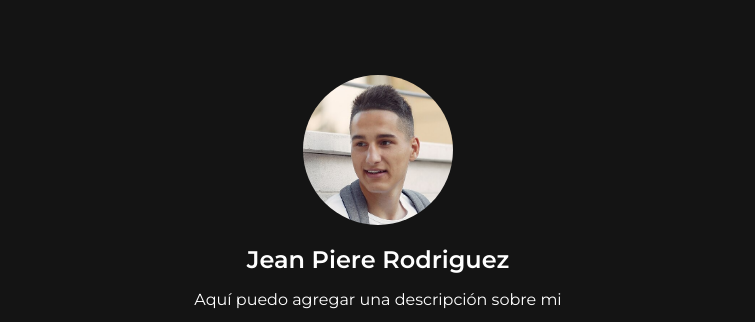
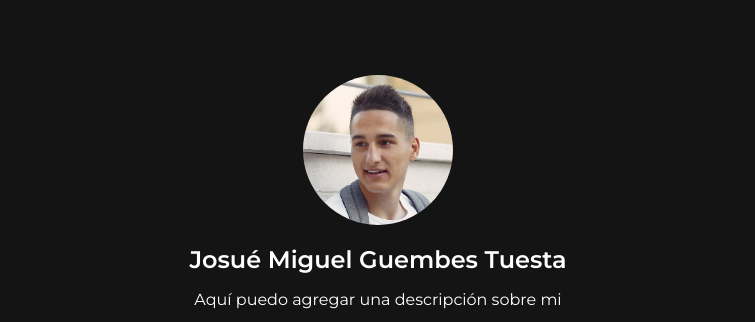
Before and after one commit to JozGmbs10/skillup-proyect, a plain HTML site: page src/index.html in a window 1280 px wide. Shown: the top 322 px of the page, without its empty margins (262-1017 px from the left). Drawn offline with Linux system fonts and the light colour scheme.

Commit message:
Actualizacion del index

```diff
--- a/src/index.html
+++ b/src/index.html
@@ -13,7 +13,7 @@
     <!--Agrego mis estilos-->
     <link rel="stylesheet" href="./styles.css" />
 
-    <title>Jp Dev</title>
+    <title>Portafolio Guembes Dev</title>
   </head>
   <body>
     <!--Aquí inicio con el body-->
@@ -25,7 +25,7 @@
         alt="Foto del Perfil"
       />
       <!--Un único H1 -->
-      <h1 class="titulo">Jean Piere Rodriguez</h1>
+      <h1 class="titulo">Josué Miguel Guembes Tuesta</h1>
       <p>Aquí puedo agregar una descripción sobre mi</p>
       <!--Lista Desordenada -->
       <ul class="socials">
```
